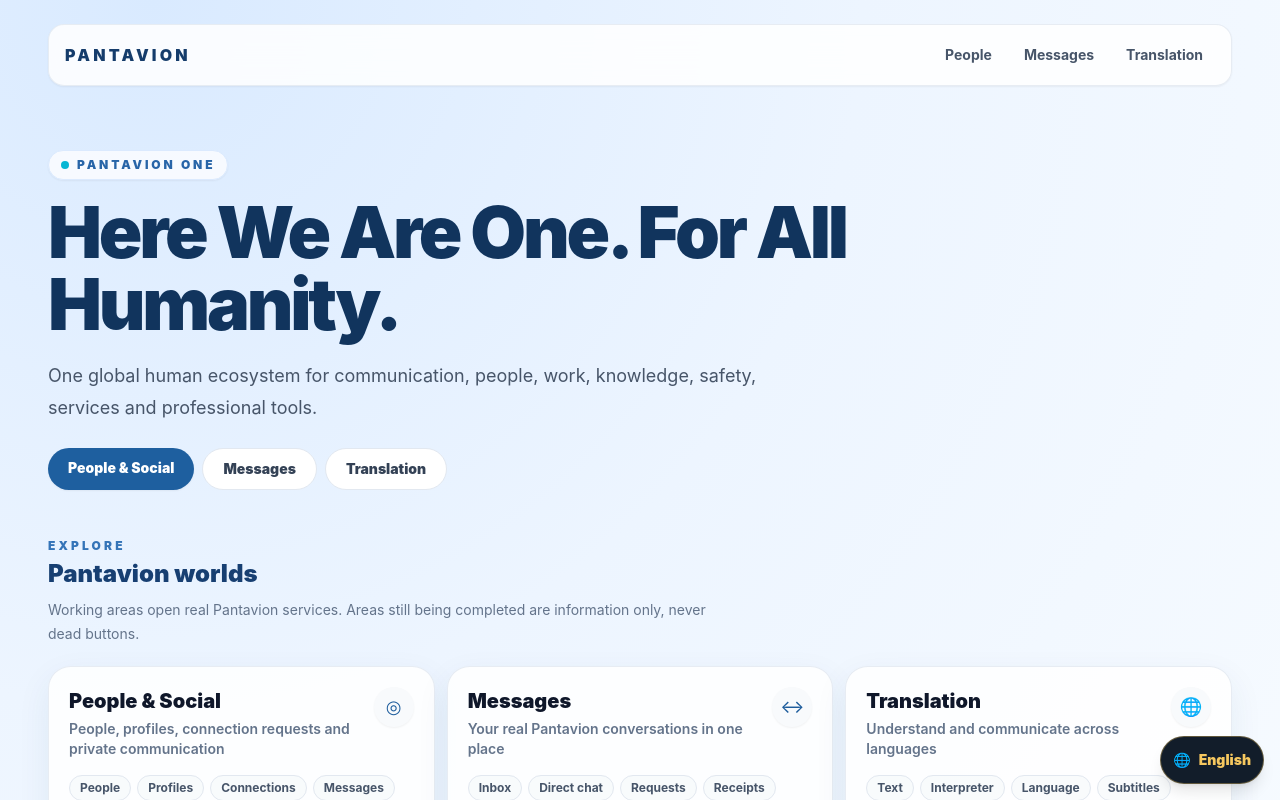
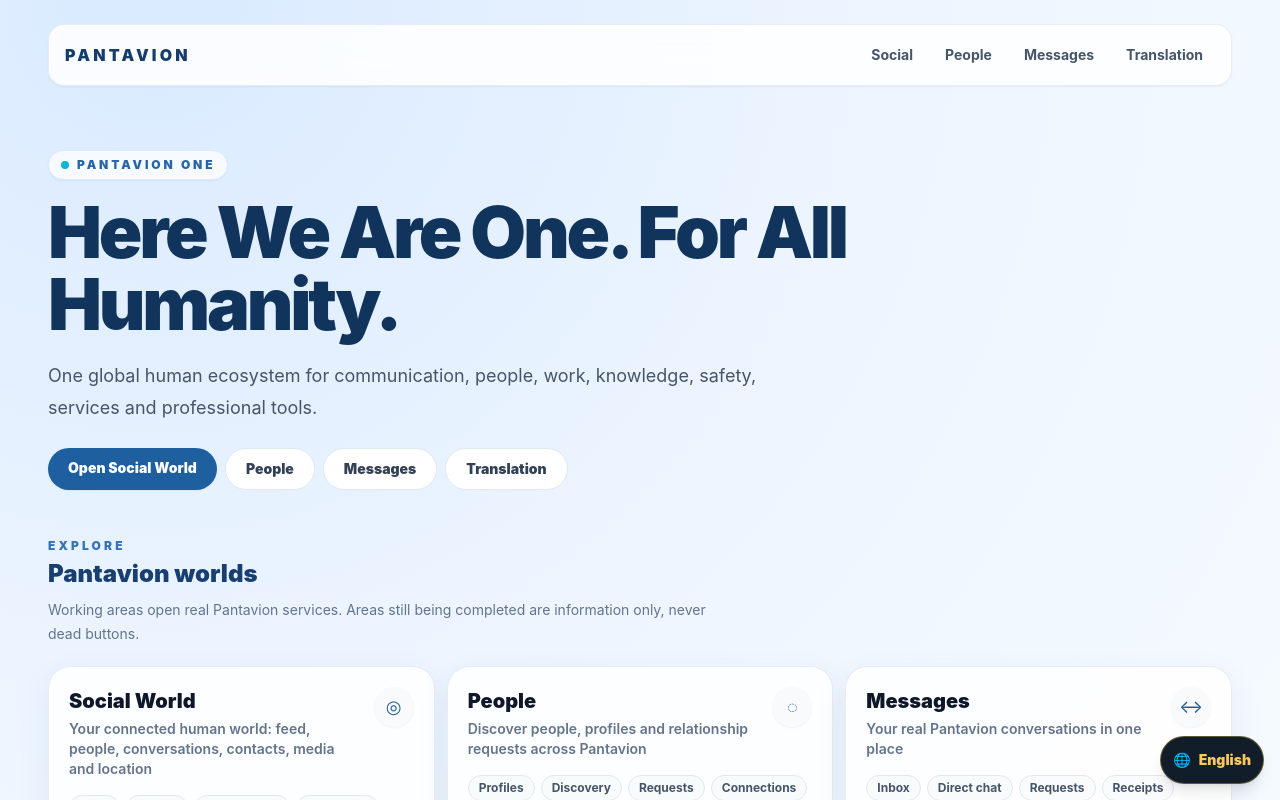
Before and after one commit to pandaconnect1/pantavion-planet, a Next.js app: page / in a window 1280 px wide. Shown: the top 800 px of the page. Built offline with nearby package versions, Linux system fonts and the light colour scheme.

Commit message:
feat: promote Social World as canonical consumer entry

```diff
--- a/app/pantavion-home-client.tsx
+++ b/app/pantavion-home-client.tsx
@@ -13,7 +13,8 @@ type EcosystemItem = {
 const PANTAVION_MISSION = "Here We Are One. For All Humanity.";
 
 const ecosystem: EcosystemItem[] = [
-  { title: "People & Social", subtitle: "People, profiles, connection requests and private communication", icon: "◎", href: "/people", items: ["People", "Profiles", "Connections", "Messages"] },
+  { title: "Social World", subtitle: "Your connected human world: feed, people, conversations, contacts, media and location", icon: "◎", href: "/social", items: ["Feed", "People", "Connections", "Messages", "Contacts", "Media", "Social Map"] },
+  { title: "People", subtitle: "Discover people, profiles and relationship requests across Pantavion", icon: "◌", href: "/people", items: ["Profiles", "Discovery", "Requests", "Connections"] },
   { title: "Messages", subtitle: "Your real Pantavion conversations in one place", icon: "↔", href: "/messages", items: ["Inbox", "Direct chat", "Requests", "Receipts"] },
   { title: "Translation", subtitle: "Understand and communicate across languages", icon: "🌐", href: "/translate", items: ["Text", "Interpreter", "Language", "Subtitles"] },
   { title: "Market & Listings", subtitle: "Buy, sell, offer, request and discover", icon: "◇", href: "/listings", items: ["Classifieds", "Jobs", "Services", "Property", "Events", "Marketplace"] },
@@ -28,11 +29,12 @@ const ecosystem: EcosystemItem[] = [
 
 export default function PantavionHomeClient() {
   return (
-    <main className="min-h-screen bg-[radial-gradient(circle_at_12%_0%,#d9eaff_0,#edf5ff_32%,#f7fbff_67%,#ffffff_100%)] text-slate-950" data-pantavion-static-ui="true">
+    <main className="min-h-screen bg-[radial-gradient(circle_at_12%_0%,#d9eaff_0,#edf5ff_32%,#f7fbff_67%,#ffffff_100%)] text-slate-950" data-pantavion-live-ui="true">
       <section className="mx-auto max-w-7xl px-4 pb-14 pt-4 sm:px-8 sm:pt-6 lg:px-12">
         <nav className="flex items-center justify-between rounded-2xl border border-slate-200/80 bg-white/85 px-4 py-3 shadow-sm backdrop-blur-xl">
           <Link href="/" className="text-sm font-black tracking-[0.2em] text-[#153c6b] no-underline sm:text-base" data-pantavion-no-translate>PANTAVION</Link>
           <div className="flex items-center gap-1 text-xs font-bold text-slate-600 sm:gap-2 sm:text-sm">
+            <Link href="/social" className="rounded-full px-3 py-2 text-inherit no-underline transition hover:bg-blue-50 hover:text-blue-700">Social</Link>
             <Link href="/people" className="rounded-full px-3 py-2 text-inherit no-underline transition hover:bg-blue-50 hover:text-blue-700">People</Link>
             <Link href="/messages" className="rounded-full px-3 py-2 text-inherit no-underline transition hover:bg-blue-50 hover:text-blue-700">Messages</Link>
             <Link href="/translate" className="rounded-full px-3 py-2 text-inherit no-underline transition hover:bg-cyan-50 hover:text-cyan-700">Translation</Link>
@@ -46,7 +48,8 @@ export default function PantavionHomeClient() {
           <h1 className="mt-4 max-w-4xl text-[2.55rem] font-black leading-[0.98] tracking-[-0.045em] text-[#11345d] sm:text-6xl lg:text-7xl" data-pantavion-no-translate>{PANTAVION_MISSION}</h1>
           <p className="mt-5 max-w-3xl text-[15px] leading-6 text-slate-600 sm:text-lg sm:leading-8">One global human ecosystem for communication, people, work, knowledge, safety, services and professional tools.</p>
           <div className="mt-6 flex flex-wrap gap-2">
-            <Link href="/people" className="rounded-full bg-[#1e5f9f] px-5 py-2.5 text-sm font-black text-white no-underline shadow-sm">People & Social</Link>
+            <Link href="/social" className="rounded-full bg-[#1e5f9f] px-5 py-2.5 text-sm font-black text-white no-underline shadow-sm">Open Social World</Link>
+            <Link href="/people" className="rounded-full border border-slate-200 bg-white px-5 py-2.5 text-sm font-black text-slate-700 no-underline">People</Link>
             <Link href="/messages" className="rounded-full border border-slate-200 bg-white px-5 py-2.5 text-sm font-black text-slate-700 no-underline">Messages</Link>
             <Link href="/translate" className="rounded-full border border-slate-200 bg-white px-5 py-2.5 text-sm font-black text-slate-700 no-underline">Translation</Link>
           </div>
```
